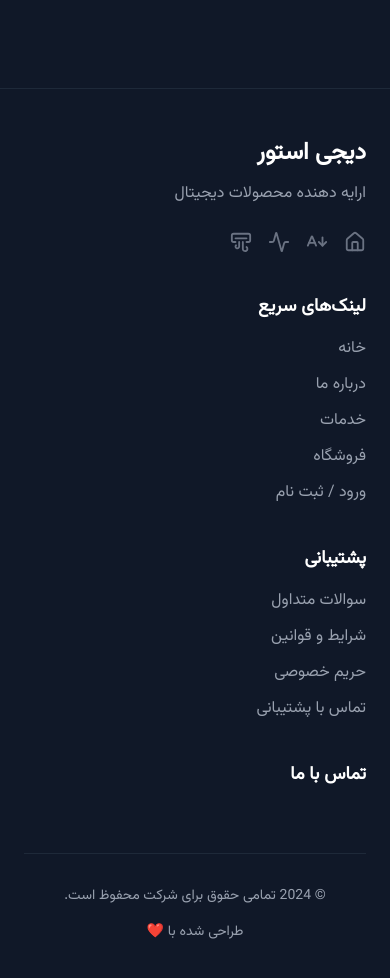
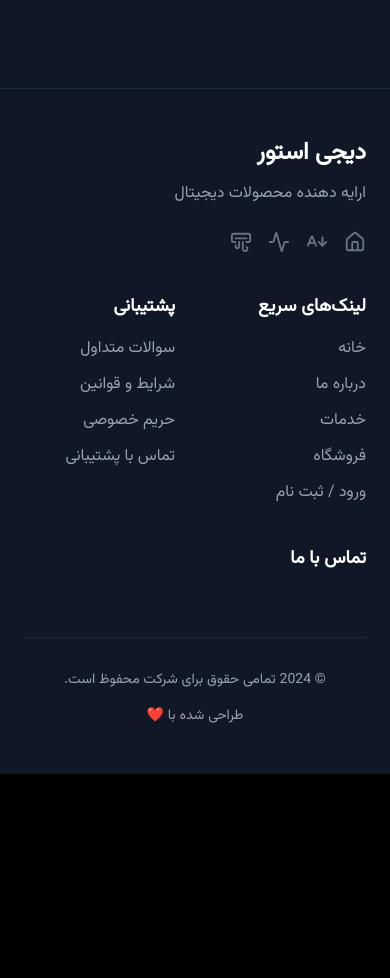
Before and after one commit to Mohammad80najafi/digi_store, a Next.js app: page /about-us in a window 390 px wide. Shown: the part 1000-1978 px from the top of the page. After the commit the page ends 1774 px from the top, so only its background shows below. Built offline with nearby package versions, Linux system fonts and the light colour scheme; no server answers; the database is empty.

Commit message:
fix footer design bug

```diff
--- a/components/about/AboutUs.tsx
+++ b/components/about/AboutUs.tsx
@@ -35,7 +35,8 @@ export default function AboutUs() {
             درباره {settings.siteName || 'دیجی‌استور'}
           </h1>
           <p className="mx-auto mt-4 max-w-2xl text-lg text-gray-600 dark:text-gray-400">
-            {settings.aboutUs || 'ما با بیش از ۱۰ سال تجربه در زمینه فروش محصولات دیجیتال، همواره تلاش کرده تا بهترین محصولات با کیفیت و قیمت مناسب را در اختیار مشتریان خود قرار دهیم.'}
+            {settings.aboutUs ||
+              'ما با بیش از ۱۰ سال تجربه در زمینه فروش محصولات دیجیتال، همواره تلاش کرده تا بهترین محصولات با کیفیت و قیمت مناسب را در اختیار مشتریان خود قرار دهیم.'}
           </p>
         </div>
 
@@ -63,7 +64,8 @@ export default function AboutUs() {
             ماموریت ما
           </h2>
           <p className="text-gray-600 dark:text-gray-400">
-            {settings.mission || 'ارائه بهترین تجربه خرید آنلاین با تمرکز بر کیفیت، قیمت مناسب و رضایت مشتری.'}
+            {settings.mission ||
+              'ارائه بهترین تجربه خرید آنلاین با تمرکز بر کیفیت، قیمت مناسب و رضایت مشتری.'}
           </p>
         </div>
 
--- a/components/footer/footer.tsx
+++ b/components/footer/footer.tsx
@@ -33,9 +33,9 @@ const Footer = () => {
   return (
     <footer className="border-t border-gray-200 bg-gray-50 dark:border-gray-800 dark:bg-gray-900">
       <div className="mx-auto max-w-7xl px-6 py-12">
-        <div className="grid grid-cols-1 gap-10 md:grid-cols-2 lg:grid-cols-4">
+        <div className="grid grid-cols-2 gap-10 md:grid-cols-2 lg:grid-cols-4">
           {/* Brand & Description */}
-          <div className="lg:col-span-1">
+          <div className="col-span-2 lg:col-span-1">
             <h2 className="mb-3 text-2xl font-bold text-gray-900 dark:text-white">
               {settings.siteName || 'دیجی استور'}
             </h2>
@@ -162,7 +162,7 @@ const Footer = () => {
           </div>
 
           {/* Contact Info */}
-          <div>
+          <div className="col-span-2 lg:col-span-1">
             <h3 className="mb-4 text-lg font-semibold text-gray-900 dark:text-white">
               تماس با ما
             </h3>
```
